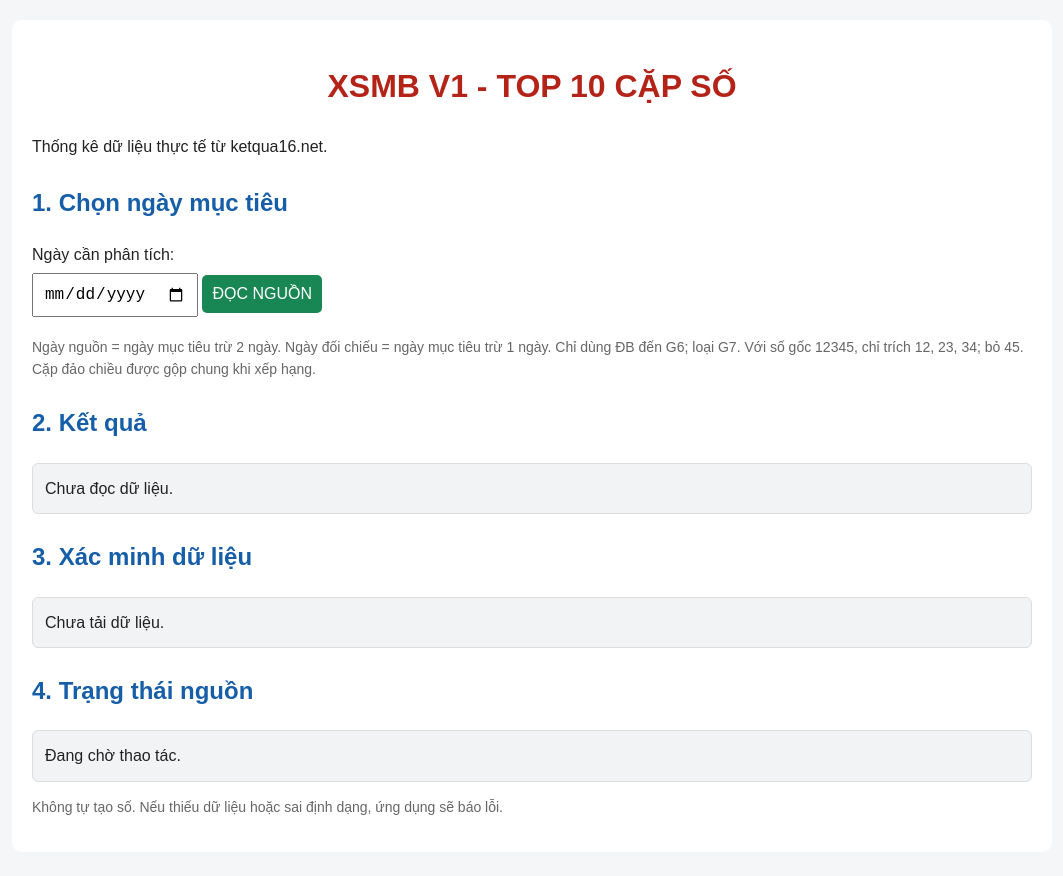
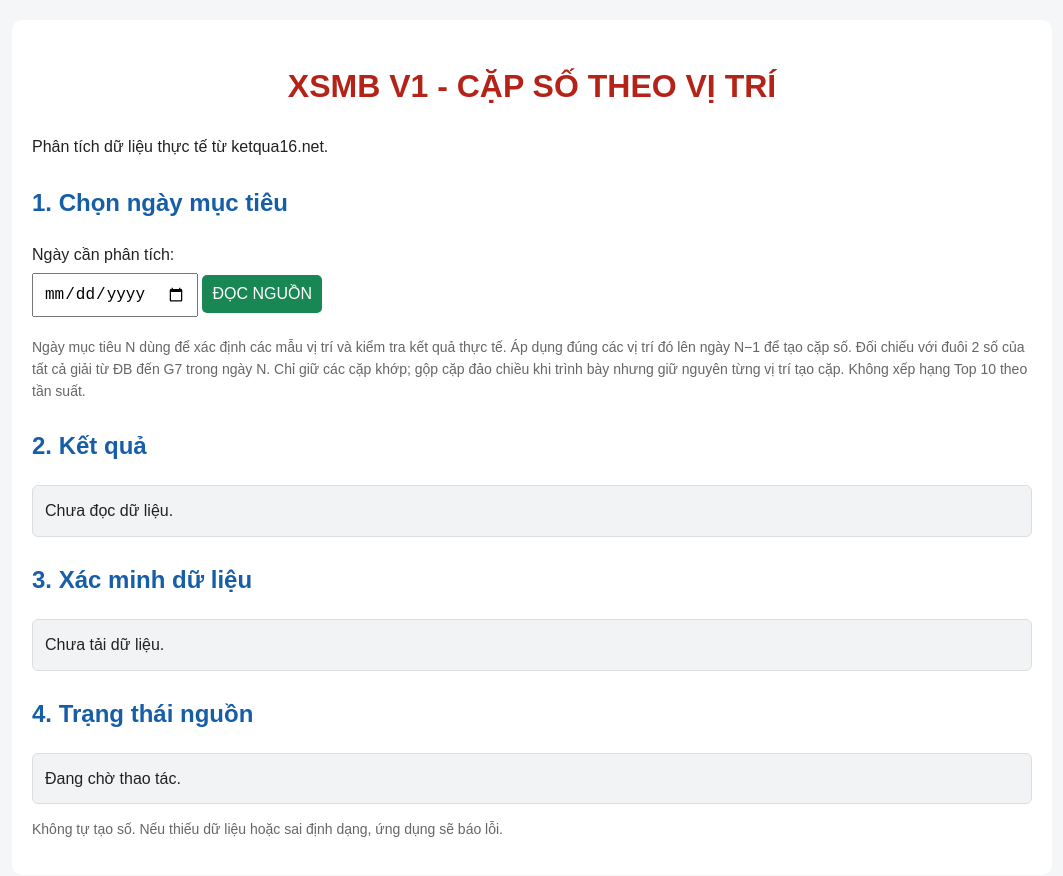
Before and after one commit to TomCao16/xsmb-v1, a plain HTML site: page index.html in a window 1280 px wide. Shown: the whole page, without its empty margins (108-1171 px from the left). Drawn offline with Linux system fonts and the light colour scheme.

Commit message:
Modify headings and content in index.html
Updated headings and descriptions for better clarity on data analysis.

```diff
--- a/index.html
+++ b/index.html
@@ -67,8 +67,8 @@
 </head>
 <body>
 <div class="container">
-  <h1>XSMB V1 - TOP 10 CẶP SỐ</h1>
-  <p>Thống kê dữ liệu thực tế từ ketqua16.net.</p>
+  <h1>XSMB V1 - CẶP SỐ THEO VỊ TRÍ</h1>
+<p>Phân tích dữ liệu thực tế từ ketqua16.net.</p>
 
 <h2>1. Chọn ngày mục tiêu</h2>
 <label for="target-date">Ngày cần phân tích:</label><br>
@@ -76,11 +76,11 @@
 <button id="read-button" type="button">ĐỌC NGUỒN</button>
 
 <p class="small">
-    Ngày nguồn = ngày mục tiêu trừ 2 ngày.
-    Ngày đối chiếu = ngày mục tiêu trừ 1 ngày.
-    Chỉ dùng ĐB đến G6; loại G7.
-    Với số gốc 12345, chỉ trích 12, 23, 34; bỏ 45.
-    Cặp đảo chiều được gộp chung khi xếp hạng.
+  Ngày mục tiêu N dùng để xác định các mẫu vị trí và kiểm tra kết quả thực tế.
+  Áp dụng đúng các vị trí đó lên ngày N−1 để tạo cặp số.
+  Đối chiếu với đuôi 2 số của tất cả giải từ ĐB đến G7 trong ngày N.
+  Chỉ giữ các cặp khớp; gộp cặp đảo chiều khi trình bày nhưng giữ nguyên
+  từng vị trí tạo cặp. Không xếp hạng Top 10 theo tần suất.
 </p>
 
   <h2>2. Kết quả</h2>
```
Lines whose indentation alone changed are shown as unchanged.
